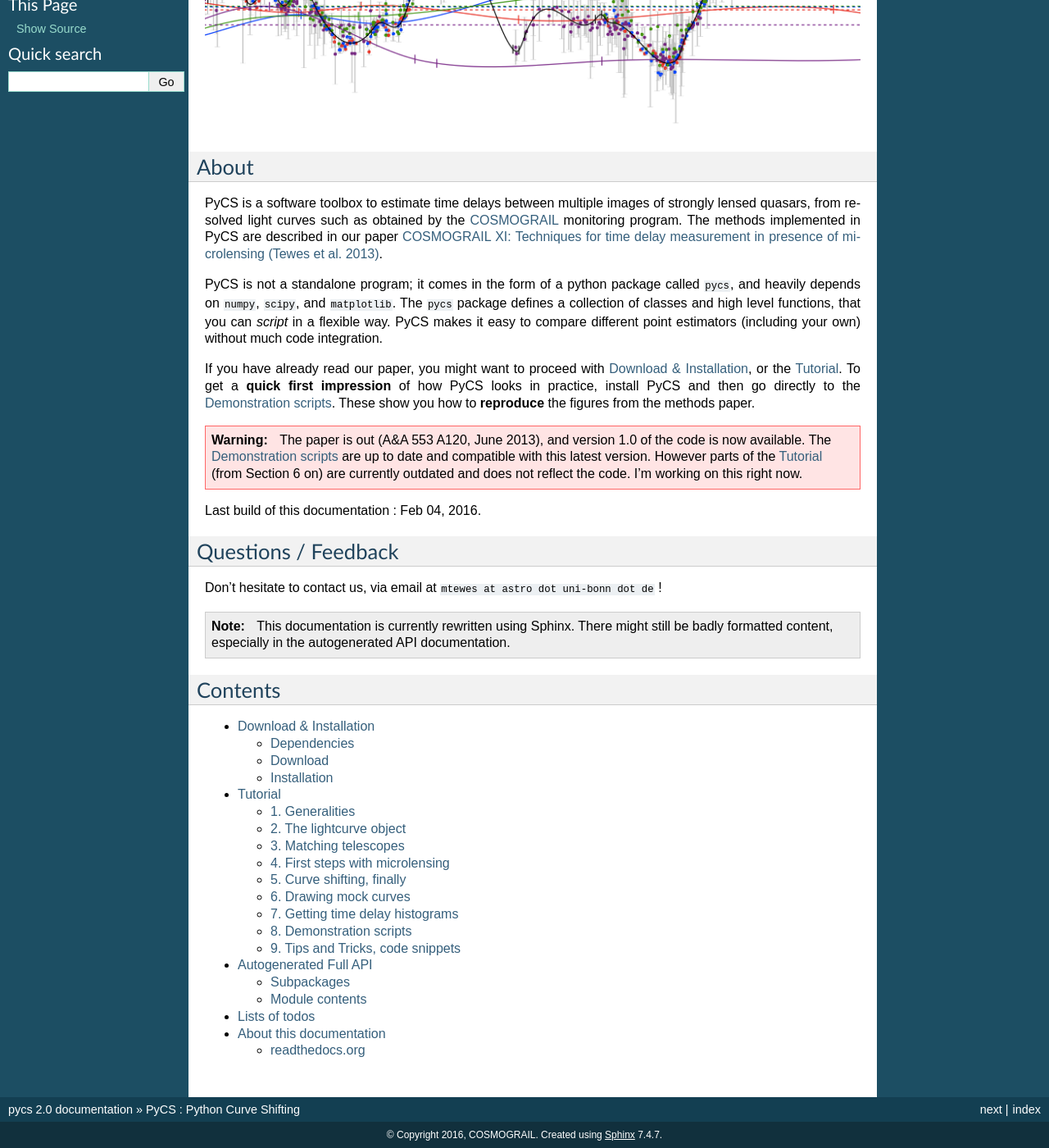
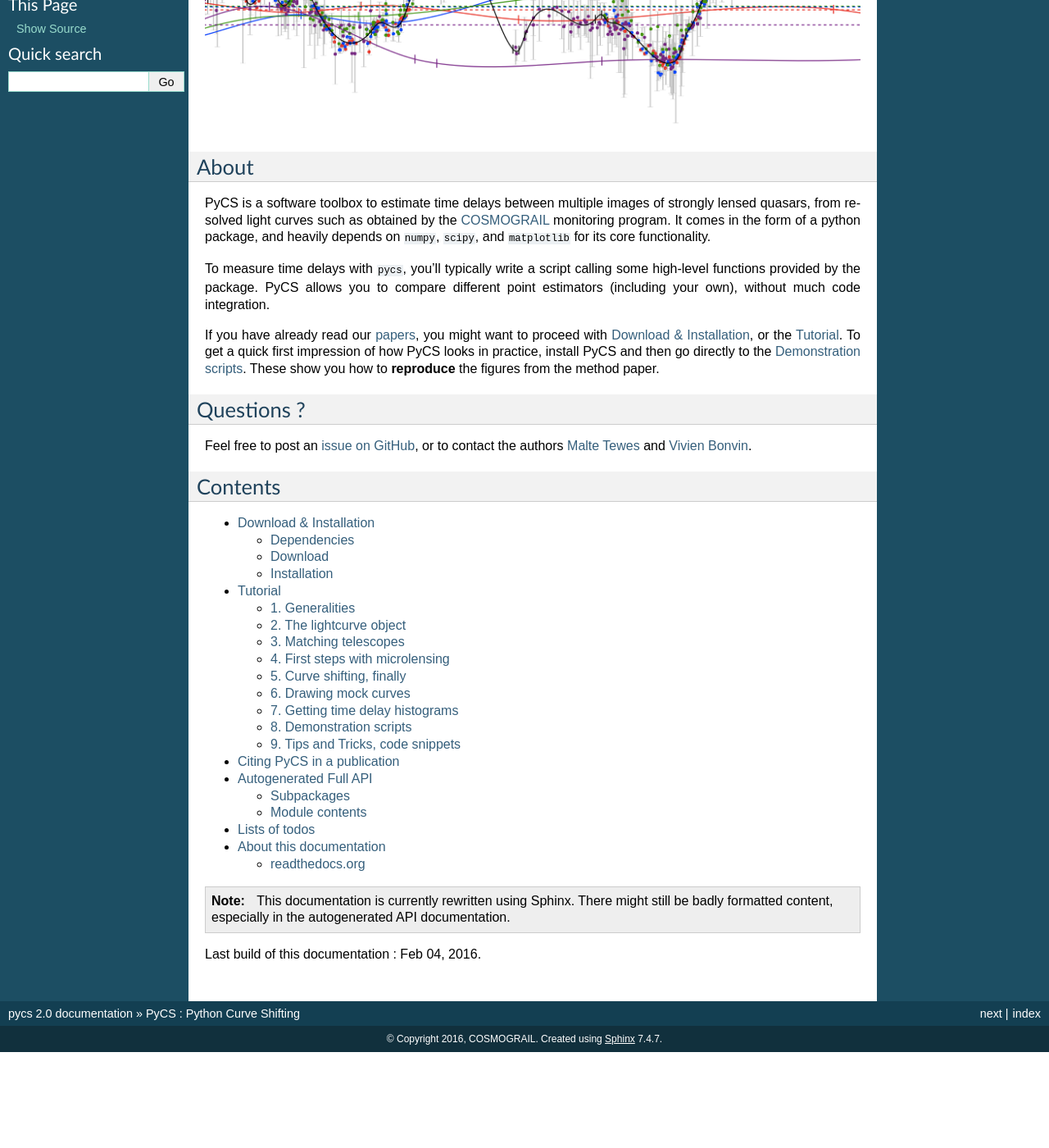
Before and after one commit to COSMOGRAIL/PyCS, a Sphinx documentation site: the page built from sphinx/source/index.rst, in a window 1280 px wide and 1400 px high, scrolled down 208 px. Shown: the whole window at 82% size. Built offline with Sphinx 7.4.7, drawn with Linux system fonts in a browser that asks for light colours; formulas are drawn with MathJax 3; after the commit the page ends 1491 px from its top, so only the background shows below that; some of the changed text lies outside the part shown.

Commit message:
Reworked front matter of documentation

```diff
--- a/sphinx/source/index.rst
+++ b/sphinx/source/index.rst
@@ -8,24 +8,17 @@ PyCS : Python Curve Shifting
 About
 -----
 
-PyCS is a software toolbox to estimate time delays between multiple images of strongly lensed quasars, from resolved light curves such as obtained by the `COSMOGRAIL <http://www.cosmograil.org/>`_ monitoring program. The methods implemented in PyCS are described in our paper `COSMOGRAIL XI: Techniques for time delay measurement in presence of microlensing (Tewes et al. 2013) <http://arxiv.org/abs/1208.5598>`_.
+PyCS is a software toolbox to estimate time delays between multiple images of strongly lensed quasars, from resolved light curves such as obtained by the `COSMOGRAIL <http://www.cosmograil.org/>`_ monitoring program. It comes in the form of a python package, and heavily depends on ``numpy``, ``scipy``, and ``matplotlib`` for its core functionality.
+
+To measure time delays with ``pycs``, you'll typically write a script calling some high-level functions provided by the package. PyCS allows you to compare different point estimators (including your own), without much code integration.
+
+If you have already read our :doc:`papers<citing>`, you might want to proceed with :doc:`installation`, or the :doc:`tutorial/tutorial`. To get a quick first impression of how PyCS looks in practice, install PyCS and then go directly to the :doc:`tutorial/demo1`. These show you how to **reproduce** the figures from the method paper.
 
 
-PyCS is not a standalone program; it comes in the form of a python package called ``pycs``, and heavily depends on ``numpy``, ``scipy``, and ``matplotlib``. The ``pycs`` package defines a collection of classes and high level functions, that you can *script* in a flexible way. PyCS makes it easy to compare different point estimators (including your own) without much code integration.
+Questions ?
+-----------
 
-If you have already read our paper, you might want to proceed with :doc:`installation`, or the :doc:`tutorial/tutorial`. To get a **quick first impression** of how PyCS looks in practice, install PyCS and then go directly to the :doc:`tutorial/demo1`. These show you how to **reproduce** the figures from the methods paper.
-
-.. warning:: The paper is out (A&A 553 A120, June 2013), and version 1.0 of the code is now available. The :doc:`tutorial/demo1` are up to date and compatible with this latest version. However parts of the :doc:`tutorial/tutorial` (from Section 6 on) are currently outdated and does not reflect the code. I'm working on this right now.
-
-Last build of this documentation : |today|.
-
-Questions / Feedback
---------------------
-
-Don't hesitate to contact us, via email at ``mtewes at astro dot uni-bonn dot de`` !
-
-.. note:: This documentation is currently rewritten using Sphinx.
-	There might still be badly formatted content, especially in the autogenerated API documentation.
+Feel free to post an `issue on GitHub <https://github.com/COSMOGRAIL/PyCS/issues>`_, or to contact the authors `Malte Tewes <https://astro.uni-bonn.de/~mtewes>`_ and `Vivien Bonvin <http://people.epfl.ch/vivien.bonvin>`_.
 
 
 Contents
@@ -37,6 +30,13 @@ Contents
 
 	installation
 	tutorial/tutorial
+	citing
 	Autogenerated Full API <apidoc/pycs>
 	todo
 	howtodoc
+
+
+.. note:: This documentation is currently rewritten using Sphinx.
+	There might still be badly formatted content, especially in the autogenerated API documentation.
+
+Last build of this documentation : |today|.
```
Also changed, not shown: README.md (+1 -1 lines), sphinx/source/citing.rst (added, +14 -0 lines).
